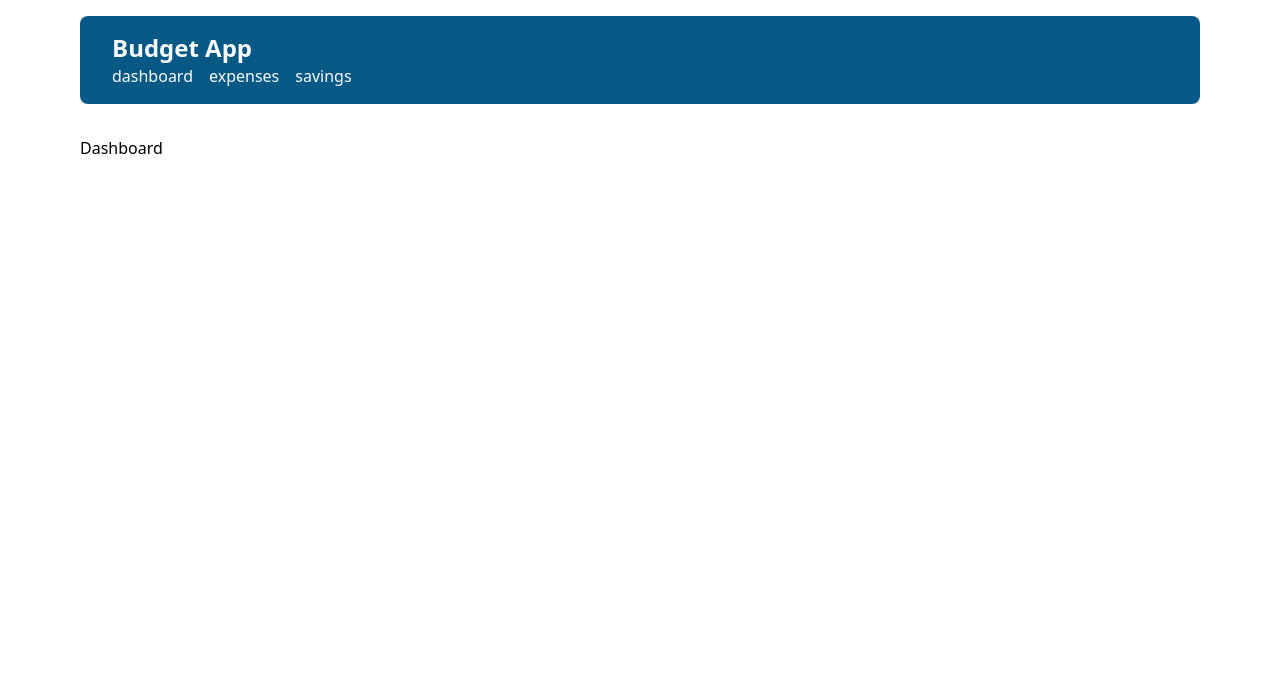
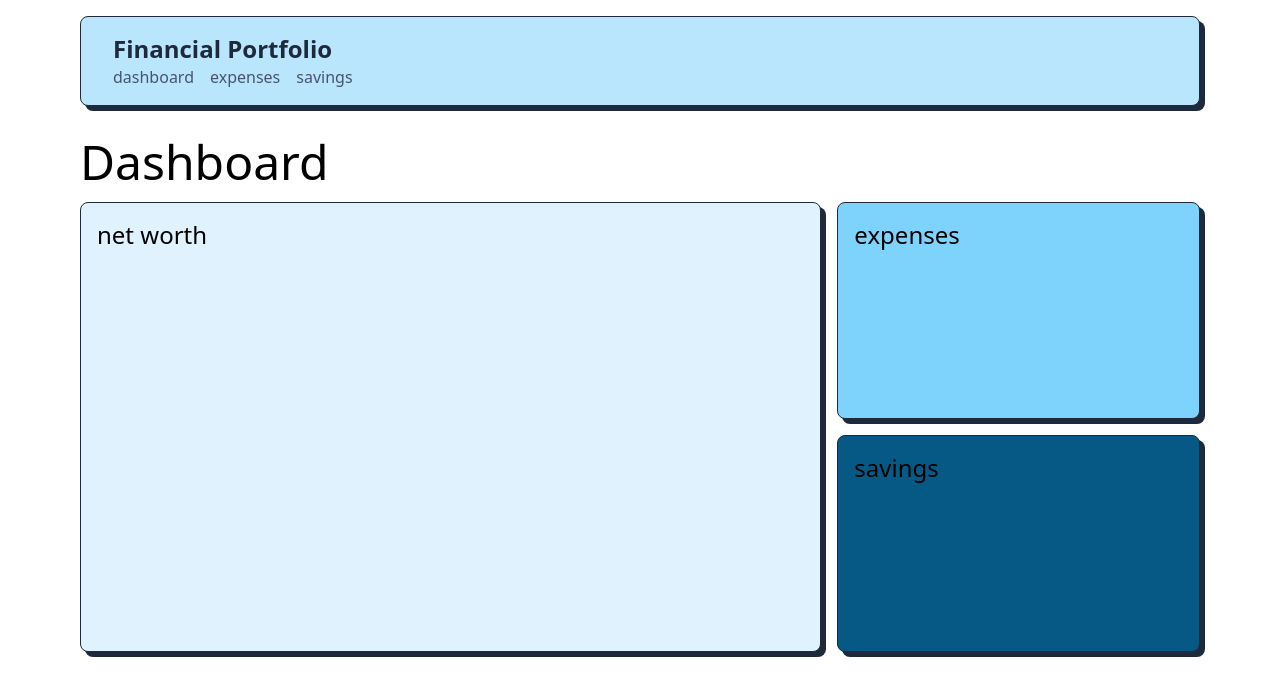
Before and after one commit to dannygrimmig/feed-app, a React (Create React App) app: page /dashboard in a window 1280 px wide. Shown: the top 696 px of the page. Built offline with nearby package versions, Linux system fonts and the light colour scheme.

Commit message:
dashboard ui stub

```diff
--- a/src/App.js
+++ b/src/App.js
@@ -7,12 +7,12 @@ function App() {
 
   return (
     <div className="App font-sans font-thin p-4 max-w-6xl mx-auto">
-      <div className="text-slate-50 bg-sky-800 px-8 py-4 rounded-lg mb-8 sticky top-0">
-        <h1 className="text-2xl font-black">Budget App</h1>
+      <div className="text-slate-800 bg-sky-200 px-8 py-4 rounded-lg mb-8 sticky top-0 shadow-[5px_5px] shadow-slate-800 border border-slate-800">
+        <h1 className="text-2xl font-black">Financial Portfolio</h1>
         <div className="flex space-x-4">
           {links.map((link) => (
             <h3
-              className={`decoration-1 underline-offset-2 ${
+              className={`text-slate-600 decoration-1 underline-offset-2 ${
                 link === activeSlug && "underline"
               }  hover:underline`}
               onClick={() => setActiveSlug(link)}
--- a/src/pages/Dashboard/Dashboard.js
+++ b/src/pages/Dashboard/Dashboard.js
@@ -1,9 +1,24 @@
 import * as React from "react";
 
 export function Dashboard() {
+  const boxStyles =
+    "rounded-lg shadow-[5px_5px] shadow-slate-800 border border-slate-800 p-4";
   return (
     <>
-      <h1>Dashboard</h1>
+      <h1 className="text-5xl mb-4">Dashboard</h1>
+      <div className="grid grid-cols-3 grid-rows-2 h-[450px] gap-4">
+        <div className={`col-span-2 row-span-2 bg-sky-100 ${boxStyles}`}>
+          <h1 className="text-2xl">net worth</h1>
+        </div>
+
+        <div className={`flex-1 bg-sky-300 ${boxStyles}`}>
+          <h1 className="text-2xl">expenses</h1>
+        </div>
+
+        <div className={`flex-1 bg-sky-800 ${boxStyles}`}>
+          <h1 className="text-2xl">savings</h1>
+        </div>
+      </div>
     </>
   );
 }
--- a/src/pages/Expenses/Expenses.js
+++ b/src/pages/Expenses/Expenses.js
@@ -3,7 +3,7 @@ import * as React from "react";
 export function Expenses() {
   return (
     <>
-      <h1>Expenses</h1>
+      <h1 className="text-5xl">Expenses</h1>
     </>
   );
 }
--- a/src/pages/Savings/Savings.js
+++ b/src/pages/Savings/Savings.js
@@ -3,7 +3,7 @@ import * as React from "react";
 export function Savings() {
   return (
     <>
-      <h1>Savings</h1>
+      <h1 className="text-5xl">Savings</h1>
     </>
   );
 }
```
